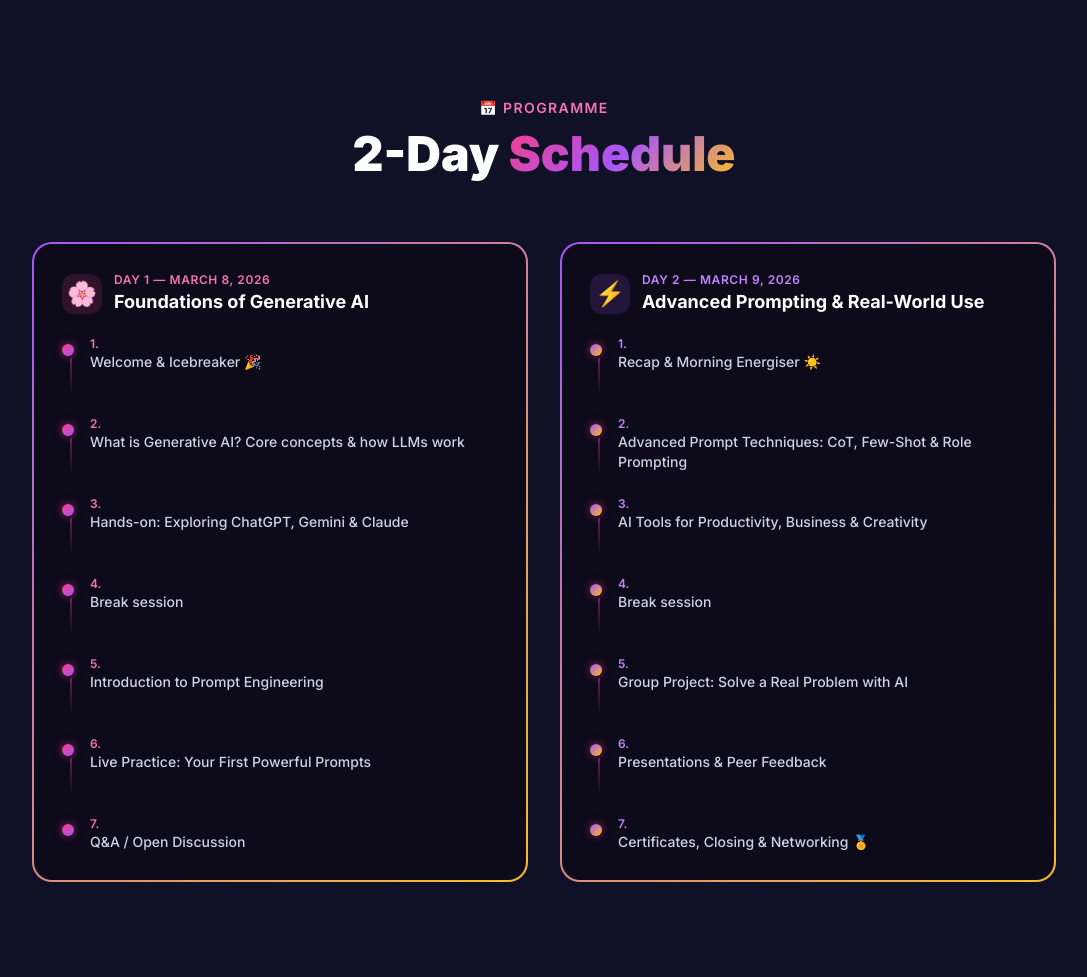
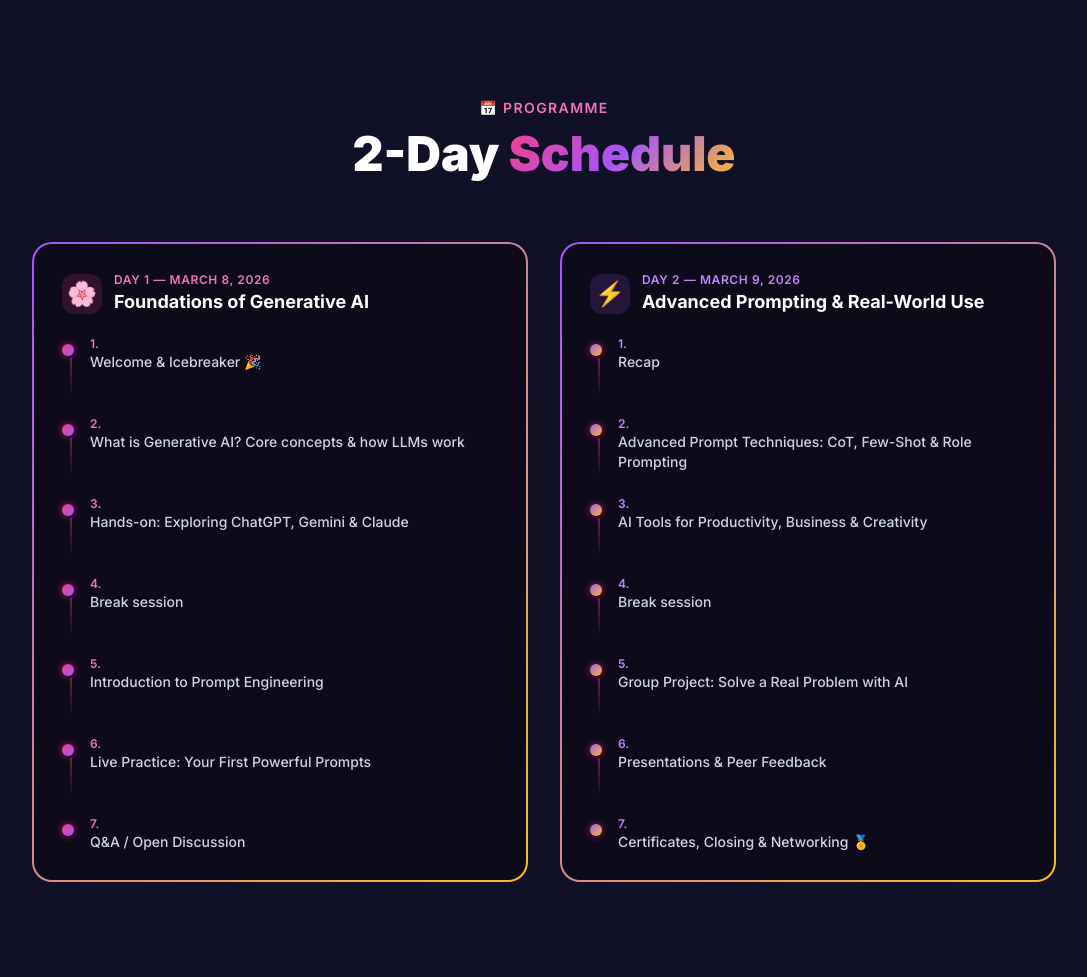
Before and after one commit to spw3bt3ch/dev-sam, a Flask app: page /women-ai-training in a window 1280 px wide. Shown: the part 1719-2696 px from the top of the page, without its empty margins (96-1183 px from the left). Run offline with Flask 3, Linux system fonts and the light colour scheme; some libraries are stand-ins or nearby versions.

Commit message:
"Morning" replaced with "Recap"

```diff
--- a/templates/women_ai_training.html
+++ b/templates/women_ai_training.html
@@ -410,7 +410,7 @@
                     </div>
                     <div class="space-y-5">
                         {% for time, session in [
-                        ('1.', 'Recap & Morning Energiser ☀️'),
+                        ('1.', 'Recap'),
                         ('2.', 'Advanced Prompt Techniques: CoT, Few-Shot & Role Prompting'),
                         ('3.', 'AI Tools for Productivity, Business & Creativity'),
                         ('4.', 'Break session'),
```
